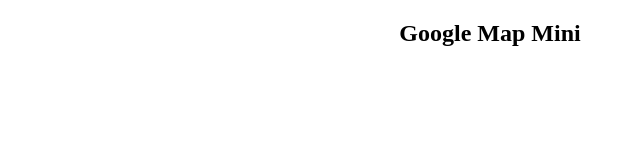
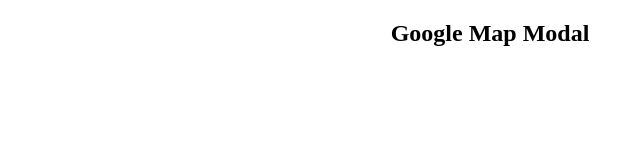
Before and after one commit to Vicugn4Pac0s/google-map-modal, a website built with webpack: page dist/index.html in a window 1280 px wide. Shown: the full height of the page, 150-790 px from the left. Built offline with nearby package versions, Linux system fonts and the light colour scheme.

Commit message:
見出し変更

```diff
--- a/dist/index.html
+++ b/dist/index.html
@@ -6,7 +6,7 @@
     <title>Google Map Modal</title>
   </head>
   <body>
-    <h2 style="text-align: center">Google Map Mini</h2>
+    <h2 style="text-align: center">Google Map Modal</h2>
 
     <div id="js-btn">クリック</div>
 
```
